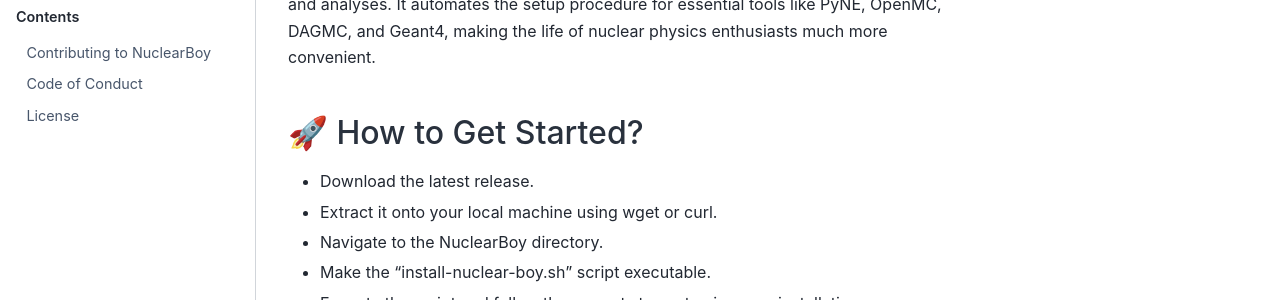
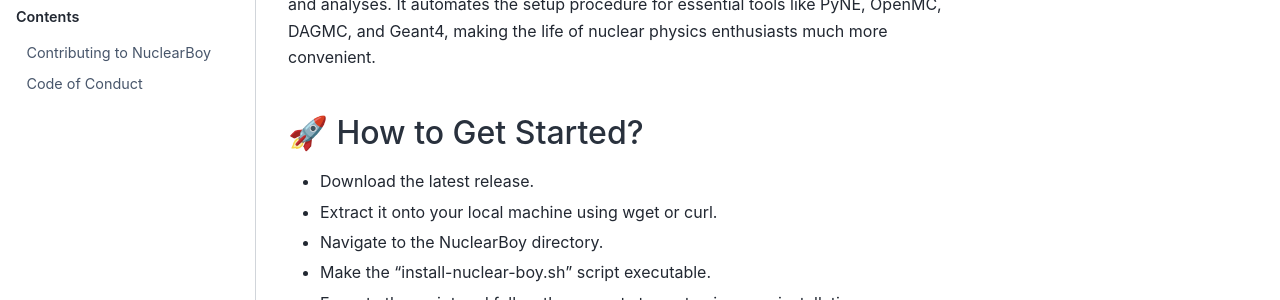
Before and after one commit to nukehub-dev/nukebox, a Sphinx documentation site: the page built from docs/index.md, in a window 1280 px wide. Shown: the part 277-577 px from the top of the page. Built offline with Sphinx 7.4.7 and the Sphinx Book theme 1.1.4, drawn with Linux system fonts in a browser that asks for light colours; the version number could not be read and is left out.

Commit message:
markdown format

````diff
--- a/docs/contents/license.md
+++ b/docs/contents/license.md
@@ -1,4 +1,2 @@
-# License
-
 ```{include} ../../LICENSE
 ```
````
Also changed, not shown: 1 other file.
